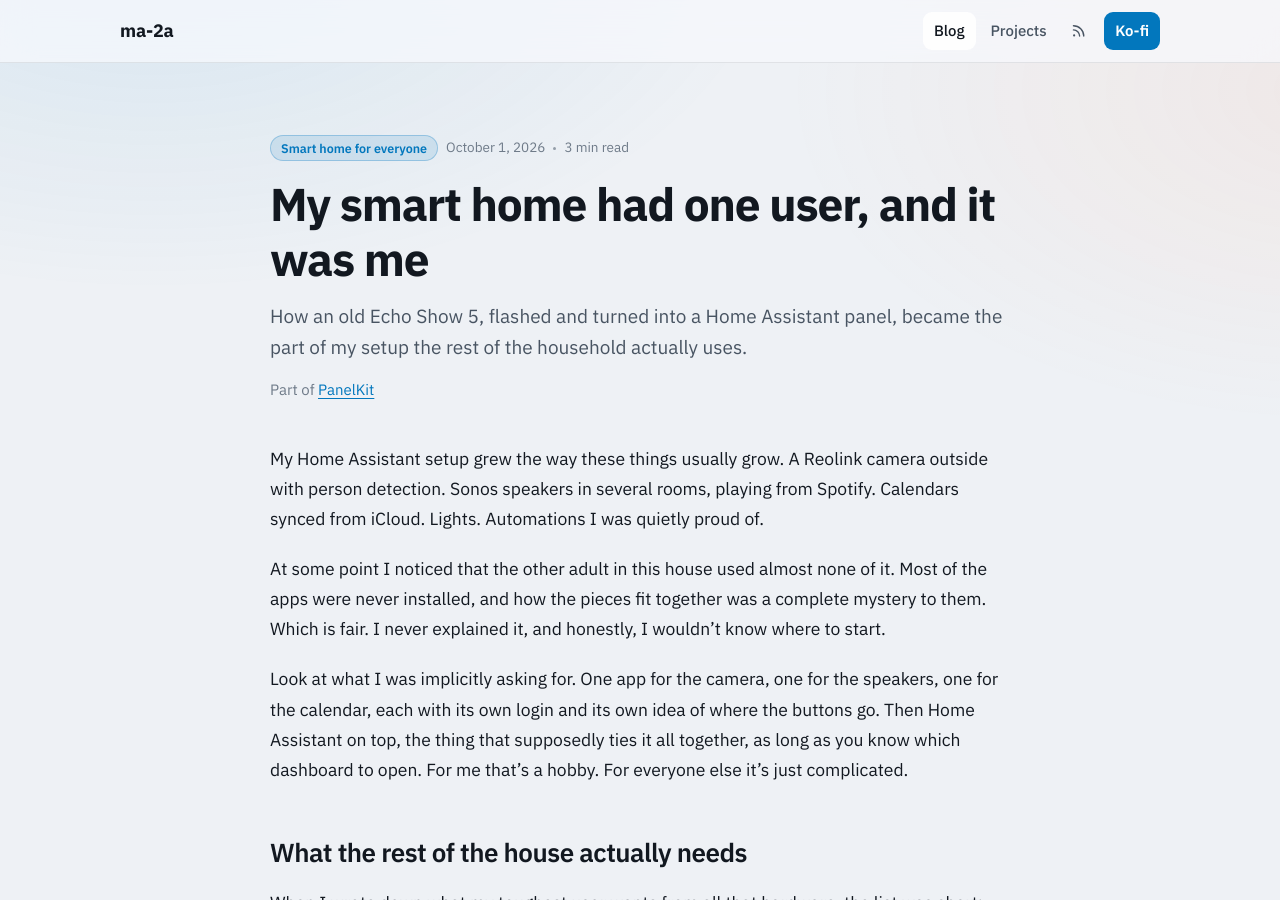
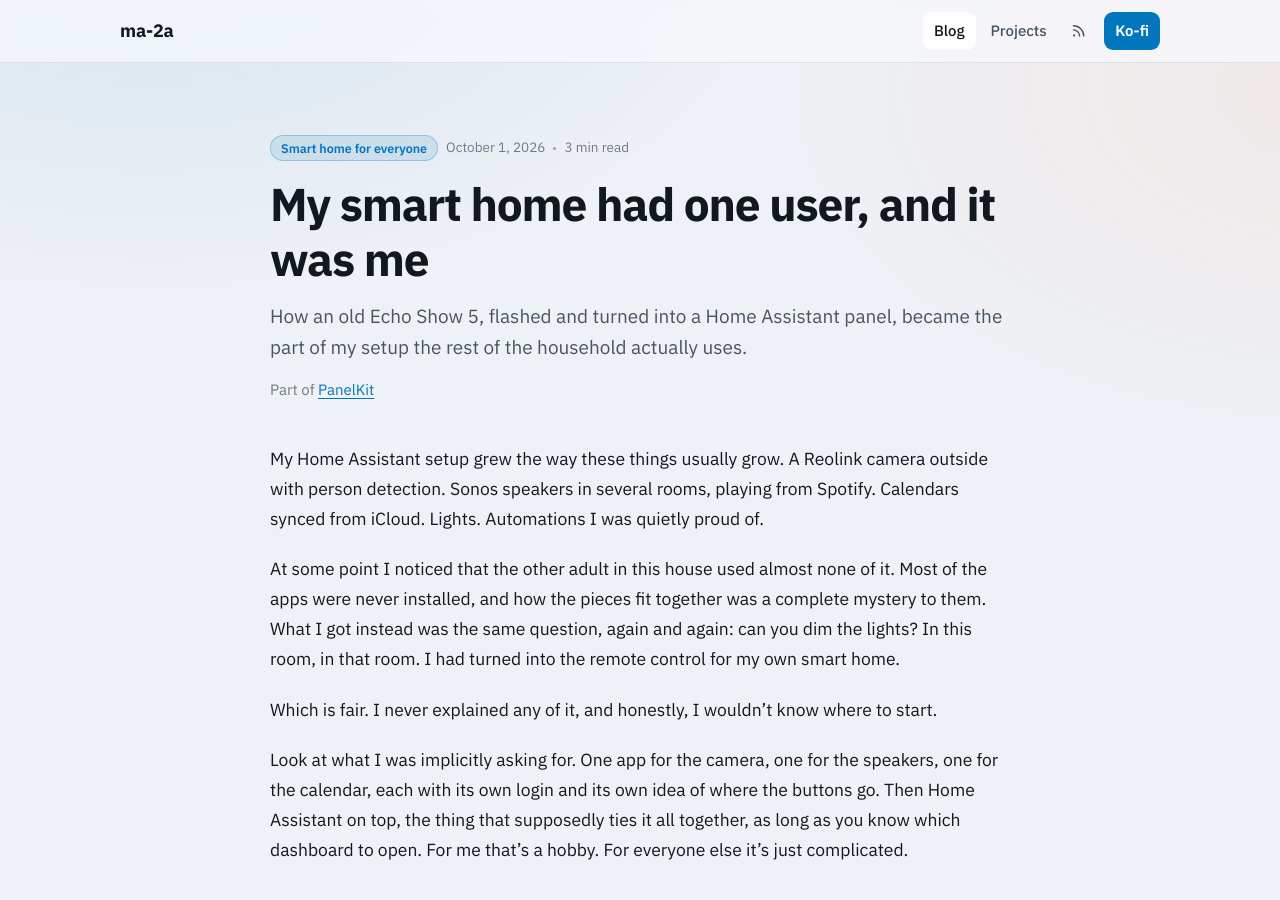
Before and after one commit to ma-2a/ma-2a.github.io, a Jekyll site: the page built from _posts/2026-10-01-my-smart-home-had-one-user.md, in a window 1280 px wide and 900 px high. Built offline with Jekyll 4.4.1, drawn with Linux system fonts in a browser that asks for light colours.

Commit message:
First post: add the dimming question

```diff
--- a/_posts/2026-10-01-my-smart-home-had-one-user.md
+++ b/_posts/2026-10-01-my-smart-home-had-one-user.md
@@ -8,7 +8,9 @@ project: panelkit
 
 My Home Assistant setup grew the way these things usually grow. A Reolink camera outside with person detection. Sonos speakers in several rooms, playing from Spotify. Calendars synced from iCloud. Lights. Automations I was quietly proud of.
 
-At some point I noticed that the other adult in this house used almost none of it. Most of the apps were never installed, and how the pieces fit together was a complete mystery to them. Which is fair. I never explained it, and honestly, I wouldn't know where to start.
+At some point I noticed that the other adult in this house used almost none of it. Most of the apps were never installed, and how the pieces fit together was a complete mystery to them. What I got instead was the same question, again and again: can you dim the lights? In this room, in that room. I had turned into the remote control for my own smart home.
+
+Which is fair. I never explained any of it, and honestly, I wouldn't know where to start.
 
 Look at what I was implicitly asking for. One app for the camera, one for the speakers, one for the calendar, each with its own login and its own idea of where the buttons go. Then Home Assistant on top, the thing that supposedly ties it all together, as long as you know which dashboard to open. For me that's a hobby. For everyone else it's just complicated.
 
```
